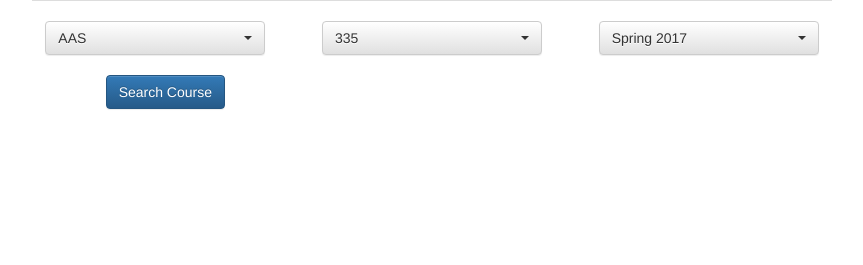
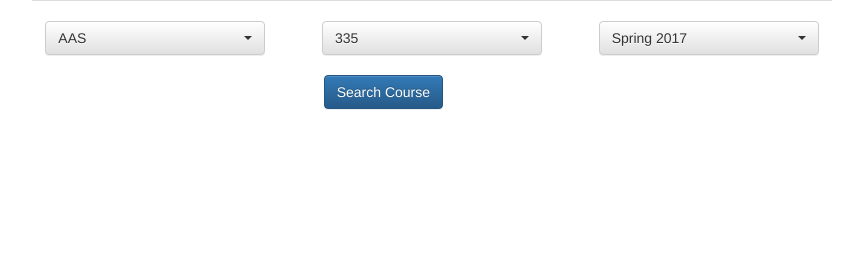
Before and after one commit to KaTaiHo/learning_Django, a Django app: page / in a window 1280 px wide. Shown: the part 715-980 px from the top of the page, without its empty margins (208-1071 px from the left). Run offline with Django 3.2, Linux system fonts and the light colour scheme; data comes from the database, SQL or seed files in the repository; some libraries are stand-ins or nearby versions.

Commit message:
fixing db

```diff
--- a/scheduler/scheduler/courses/templates/courses/index.html
+++ b/scheduler/scheduler/courses/templates/courses/index.html
@@ -58,7 +58,21 @@
             </div>
         </div>
         <br>
-        <div class="col-sm-4"><center><a id="display-course" class="btn btn-primary">Search Course</a></center></div>
+        <div class="cotaniner">
+
+            <div class="row">
+                <div class="col-sm-4">
+
+                </div>
+                <div class="col-sm-4">
+                    <div class="col-sm-4"><center><a id="display-course" class="btn btn-primary">Search Course</a></center></div>
+                </div>
+                <div class="col-sm-4">
+
+                </div>
+            </div>
+        </div>
+
     </div>
     <script src="{% static 'courses/calendar.js' %}"></script>
 
```
